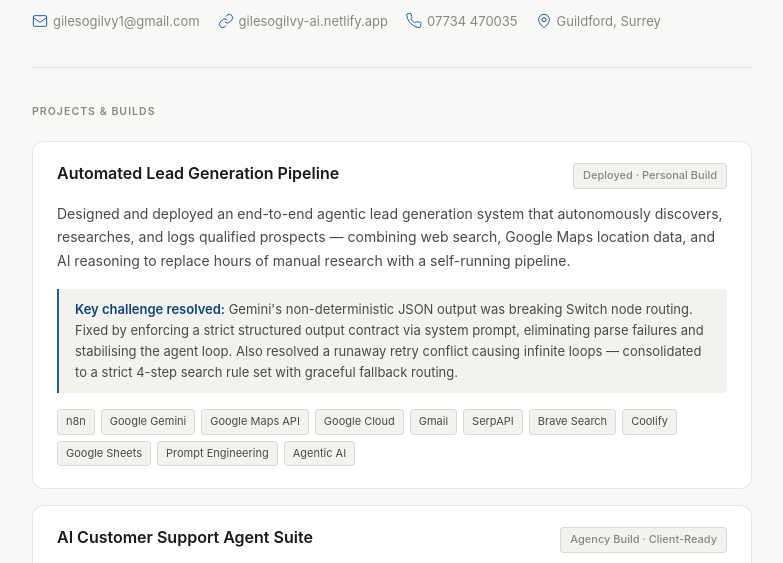
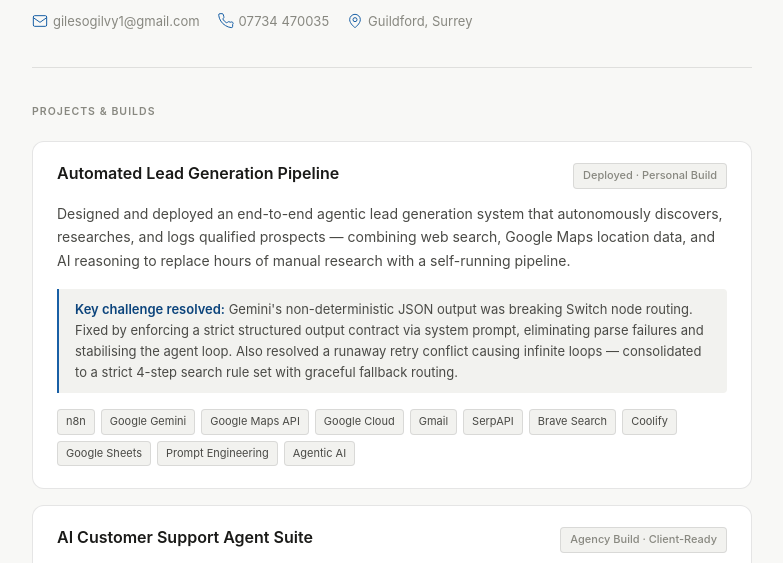
Before and after one commit to gilesogilvy1/portfolio, a plain HTML site: page index.html in a window 1280 px wide. Shown: the part 197-760 px from the top of the page, without its empty margins (248-1031 px from the left). Drawn offline with Linux system fonts and the light colour scheme.

Commit message:
Add files via upload

```diff
--- a/index.html
+++ b/index.html
@@ -152,10 +152,6 @@
     <a href="mailto:gilesogilvy1@gmail.com">
       <svg class="skill-icon" viewBox="0 0 24 24" fill="none" stroke="currentColor" stroke-width="1.5"><rect x="2" y="4" width="20" height="16" rx="2"/><path d="m2 7 10 7 10-7"/></svg>
       gilesogilvy1@gmail.com
-    </a>
-    <a href="https://gilesogilvy-ai.netlify.app/" target="_blank">
-      <svg class="skill-icon" viewBox="0 0 24 24" fill="none" stroke="currentColor" stroke-width="1.5"><path d="M10 13a5 5 0 0 0 7.54.54l3-3a5 5 0 0 0-7.07-7.07l-1.72 1.71"/><path d="M14 11a5 5 0 0 0-7.54-.54l-3 3a5 5 0 0 0 7.07 7.07l1.71-1.71"/></svg>
-      gilesogilvy-ai.netlify.app
     </a>
     <a href="tel:07734470035">
       <svg class="skill-icon" viewBox="0 0 24 24" fill="none" stroke="currentColor" stroke-width="1.5"><path d="M22 16.92v3a2 2 0 0 1-2.18 2 19.79 19.79 0 0 1-8.63-3.07A19.5 19.5 0 0 1 4.15 12a19.79 19.79 0 0 1-3.07-8.67A2 2 0 0 1 3.06 1h3a2 2 0 0 1 2 1.72c.127.96.361 1.903.7 2.81a2 2 0 0 1-.45 2.11L7.09 8.91a16 16 0 0 0 6 6l1.27-1.27a2 2 0 0 1 2.11-.45c.907.339 1.85.573 2.81.7A2 2 0 0 1 22 16.92z"/></svg>
```
